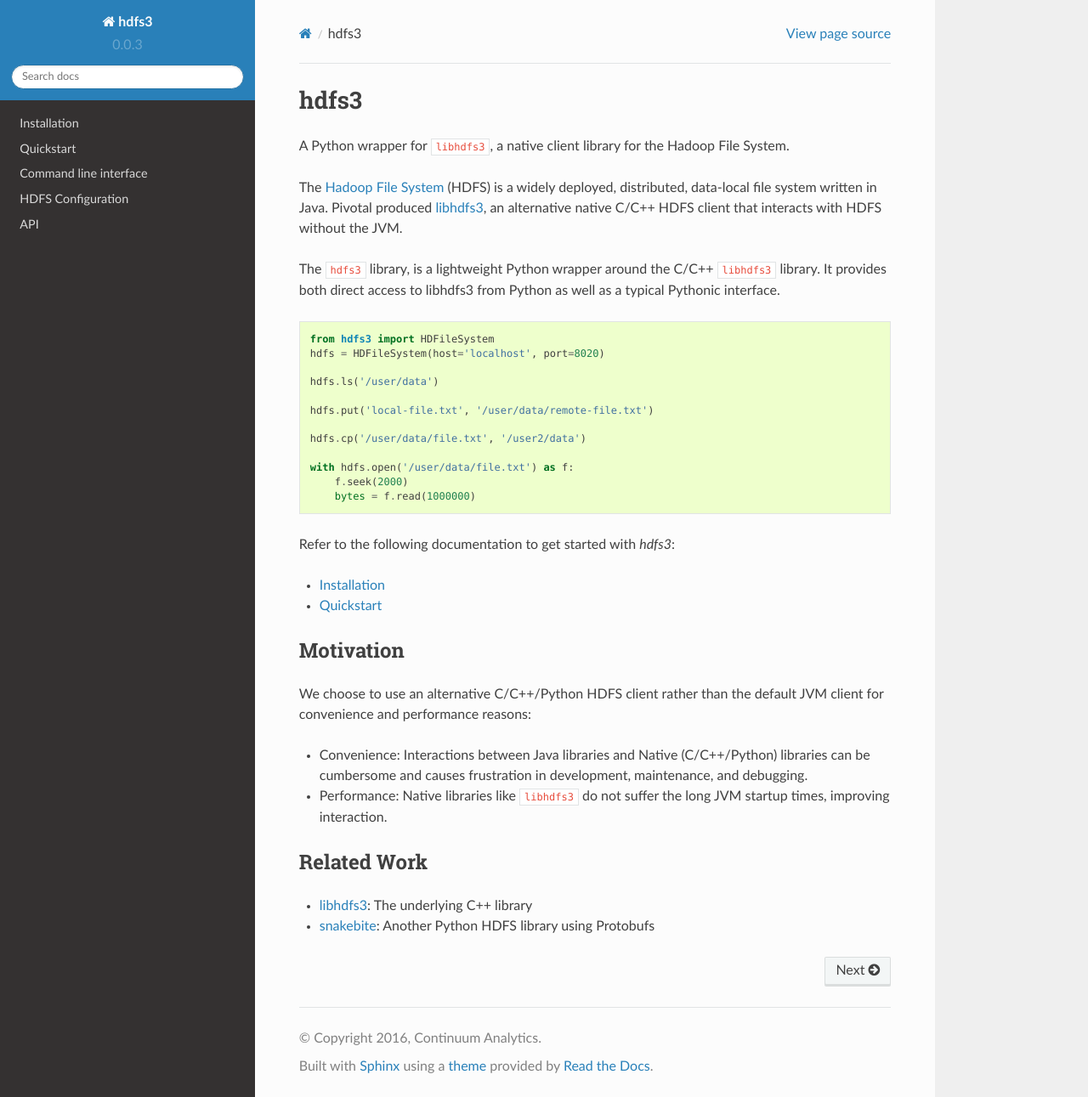
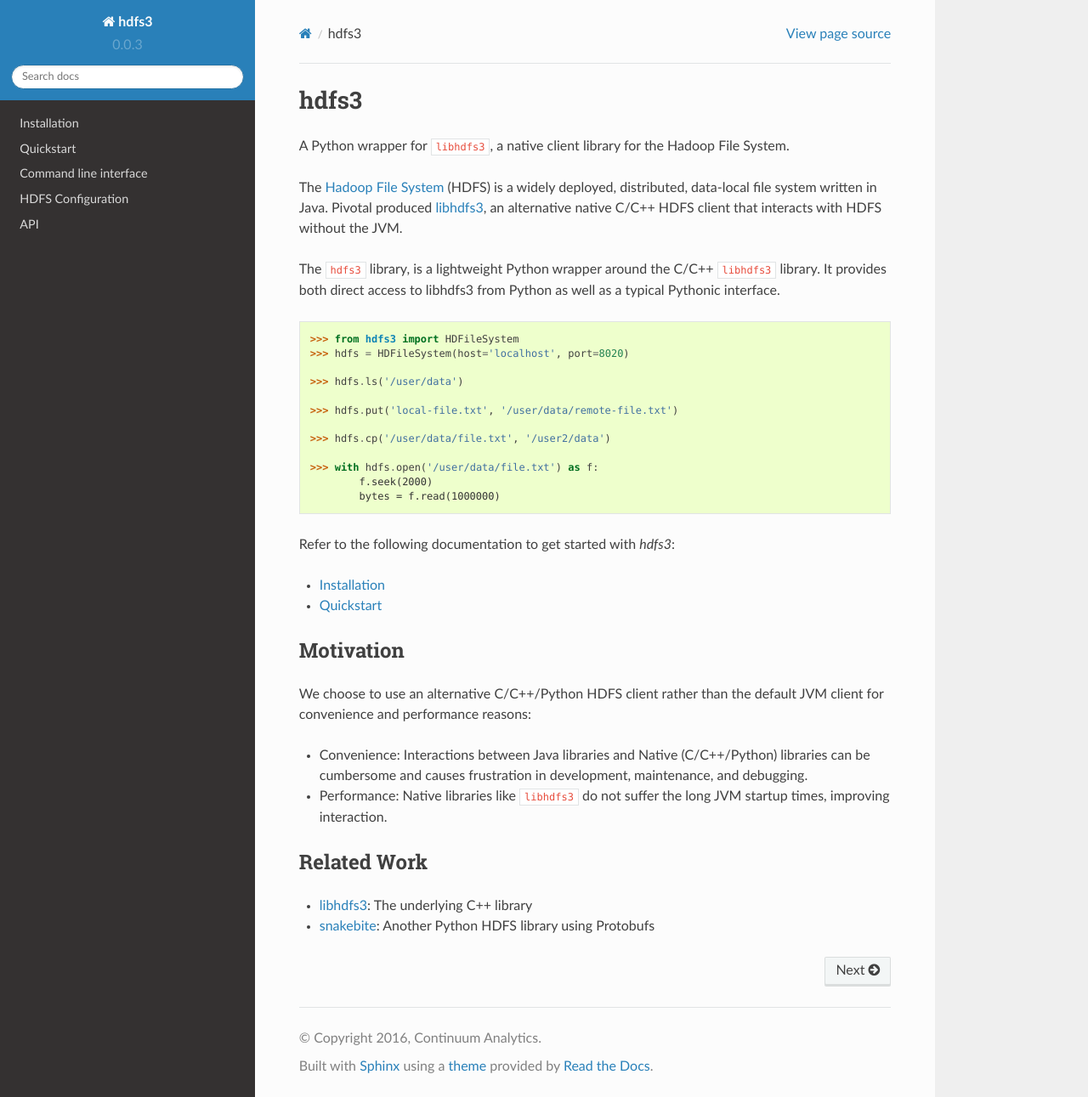
Before and after one commit to dask/hdfs3, a Sphinx documentation site: the page built from docs/source/index.rst, in a window 1280 px wide and 1291 px high. Shown: the whole window at 85% size. Built offline with Sphinx 7.4.7 and the Read the Docs theme 2.0.0, drawn with Linux system fonts in a browser that asks for light colours.

Commit message:
Formatting edits to docs

```diff
--- a/docs/source/index.rst
+++ b/docs/source/index.rst
@@ -14,18 +14,18 @@ as well as a typical Pythonic interface.
 
 .. code-block:: python
 
-   from hdfs3 import HDFileSystem
-   hdfs = HDFileSystem(host='localhost', port=8020)
+   >>> from hdfs3 import HDFileSystem
+   >>> hdfs = HDFileSystem(host='localhost', port=8020)
 
-   hdfs.ls('/user/data')
+   >>> hdfs.ls('/user/data')
 
-   hdfs.put('local-file.txt', '/user/data/remote-file.txt')
+   >>> hdfs.put('local-file.txt', '/user/data/remote-file.txt')
 
-   hdfs.cp('/user/data/file.txt', '/user2/data')
+   >>> hdfs.cp('/user/data/file.txt', '/user2/data')
 
-   with hdfs.open('/user/data/file.txt') as f:
-       f.seek(2000)
-       bytes = f.read(1000000)
+   >>> with hdfs.open('/user/data/file.txt') as f:
+           f.seek(2000)
+           bytes = f.read(1000000)
 
 Refer to the following documentation to get started with `hdfs3`:
 
--- a/docs/source/install.rst
+++ b/docs/source/install.rst
@@ -4,6 +4,8 @@ Installation
 Both the compiled ``libhdfs3`` library (and its dependencies) and the ``hdfs3``
 Python project are available via conda on the ``blaze`` channel::
 
-   conda install -c blaze hdfs3
+.. code-block:: bash
+
+   $ conda install -c blaze hdfs3
 
 Note that packages are only available for the ``linux-64`` platform.
```
Also changed, not shown: docs/source/quickstart.rst (+8 -8 lines).
